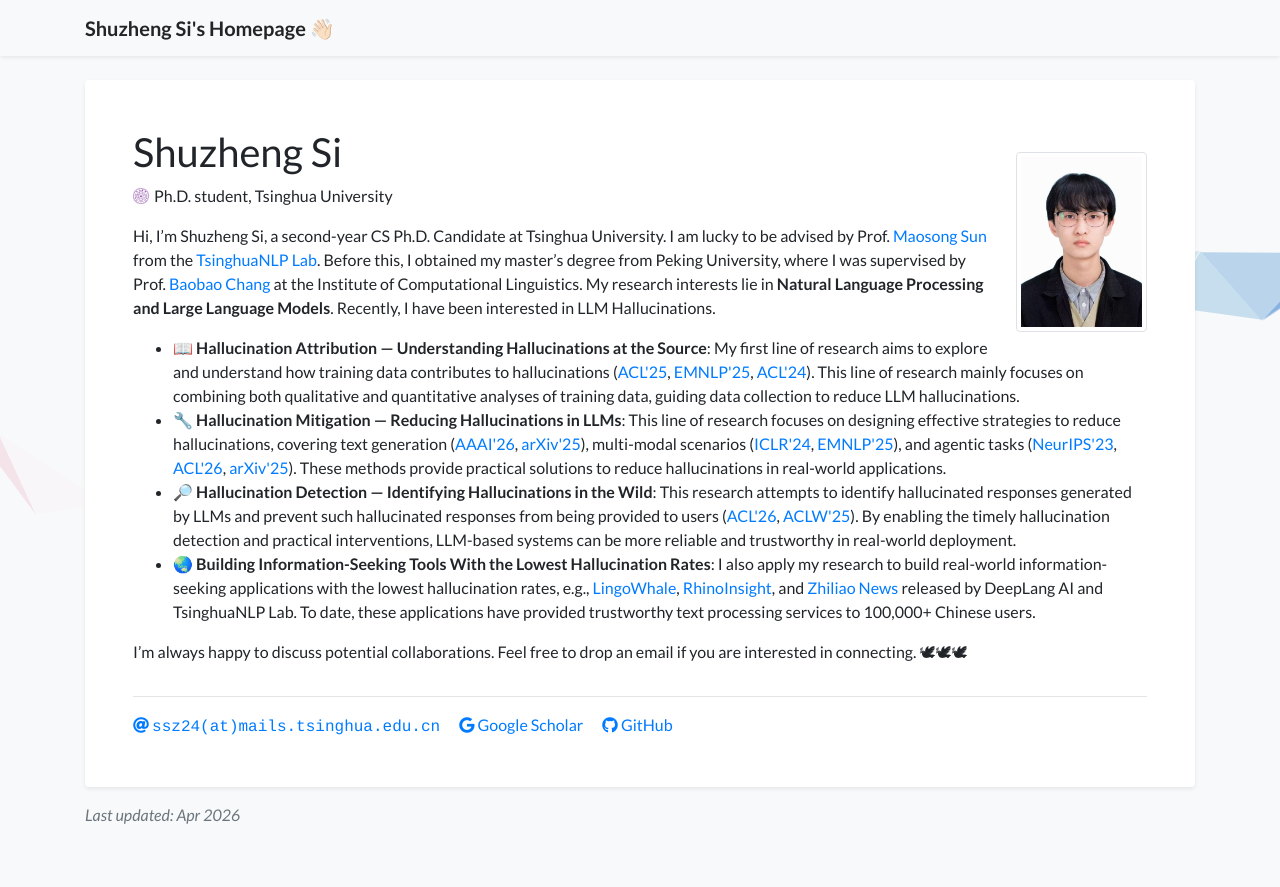
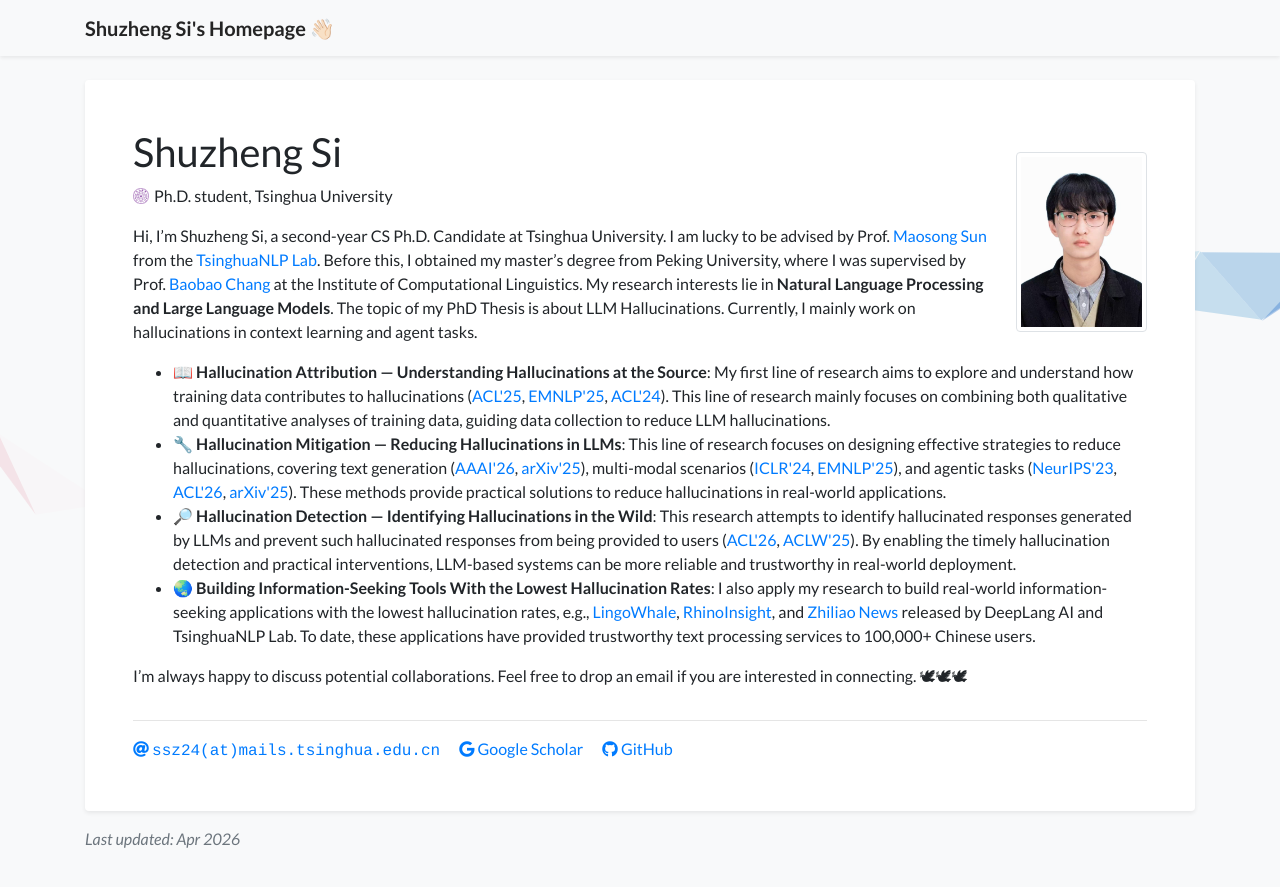
Before and after one commit to S1s-Z/s1s-z.github.io, a Jekyll site: the page built from index.html, in a window 1280 px wide. Shown: the top 887 px of the page. Built offline with Jekyll 4.4.1, drawn with Linux system fonts in a browser that asks for light colours; a style sheet for code colours, icons or effects is not loaded.

Commit message:
Update profile.yml

```diff
--- a/_data/profile.yml
+++ b/_data/profile.yml
@@ -19,7 +19,7 @@ github: S1s-Z
 # xiaohongshu: 5fa2663000000000010068e2
 
 short_bio: >-
-  Hi, I’m Shuzheng Si, a second-year CS Ph.D. Candidate at Tsinghua University. I am lucky to be advised by Prof. <a href="https://scholar.google.com/citations?hl=en&user=zIgT0HMAAAAJ">Maosong Sun</a> from the <a href="https://nlp.csai.tsinghua.edu.cn">TsinghuaNLP Lab</a>. Before this, I obtained my master’s degree from Peking University, where I was supervised by Prof. <a href="https://scholar.google.com.au/citations?user=LaKNyhQAAAAJ">Baobao Chang</a> at the Institute of Computational Linguistics. My research interests lie in <b>Natural Language Processing and Large Language Models</b>. Recently, I have been interested in LLM Hallucinations.
+  Hi, I’m Shuzheng Si, a second-year CS Ph.D. Candidate at Tsinghua University. I am lucky to be advised by Prof. <a href="https://scholar.google.com/citations?hl=en&user=zIgT0HMAAAAJ">Maosong Sun</a> from the <a href="https://nlp.csai.tsinghua.edu.cn">TsinghuaNLP Lab</a>. Before this, I obtained my master’s degree from Peking University, where I was supervised by Prof. <a href="https://scholar.google.com.au/citations?user=LaKNyhQAAAAJ">Baobao Chang</a> at the Institute of Computational Linguistics. My research interests lie in <b>Natural Language Processing and Large Language Models</b>. The topic of my PhD Thesis is about LLM Hallucinations. Currently, I mainly work on hallucinations in context learning and agent tasks.
   <br>
   <ul class="pub">
       <li>
```
